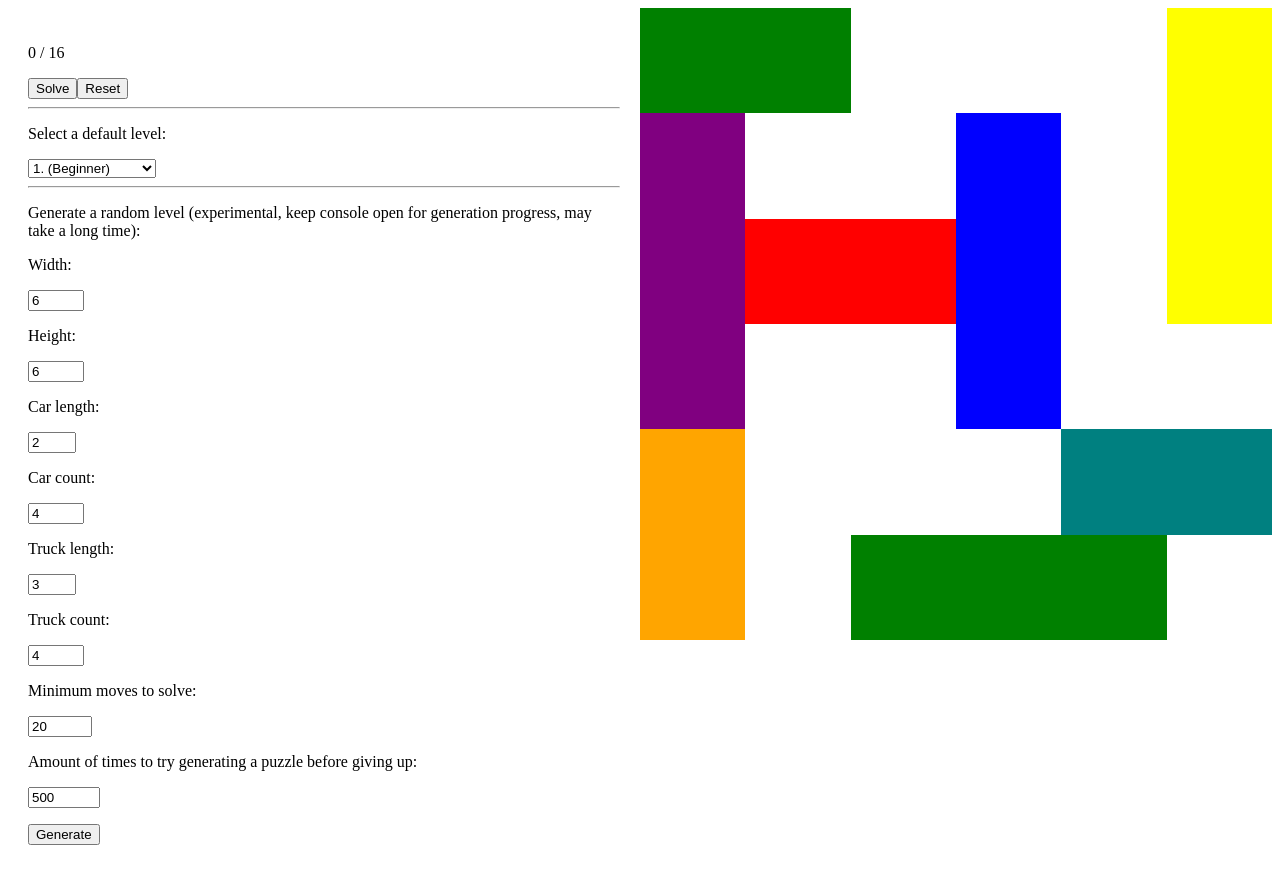
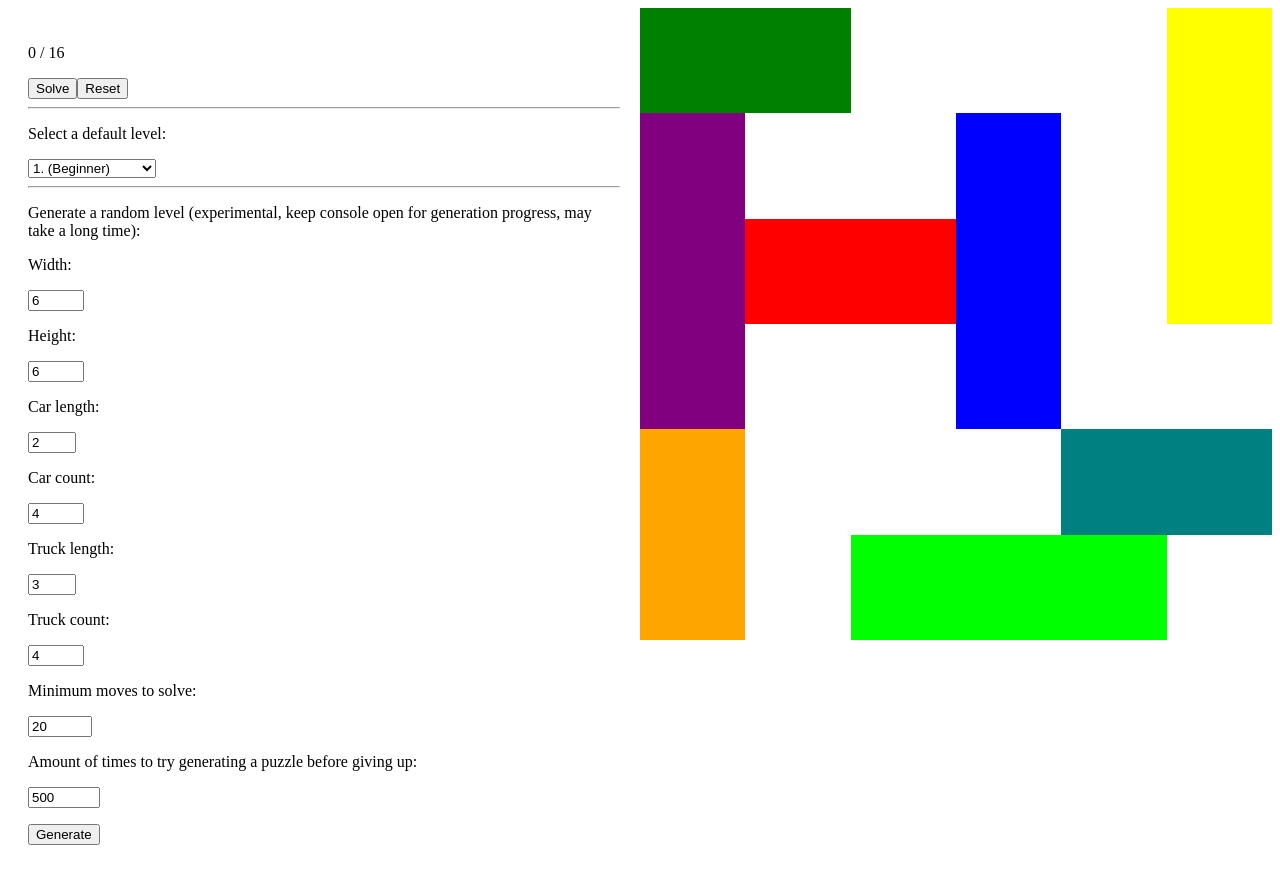
Before and after one commit to DannyGJdeJong/rush-hour, a Gatsby site: page / in a window 1280 px wide. Built offline with nearby package versions, Linux system fonts and the light colour scheme; Gatsby itself is replaced by a stand-in of ours.

Commit message:
Added more colors and changed selection color

```diff
--- a/src/components/Vehicle/Vehicle.tsx
+++ b/src/components/Vehicle/Vehicle.tsx
@@ -30,7 +30,7 @@ const StyledGridSquare = styled(GridSquare)<StyledGridSquareProps>`
 
   &.selected {
     border-style: solid;
-    border-color: white;
+    border-color: black;
   }
 `;
 
--- a/src/utils/Puzzles/Puzzles.ts
+++ b/src/utils/Puzzles/Puzzles.ts
@@ -21,7 +21,7 @@ export const HardCodedPuzzles: Puzzle[] = [
       { id: '1,2', coordinates: { x: 1, y: 2 }, orientation: Orientation.Horizontal, length: 2, color: 'red'    },
       { id: '5,0', coordinates: { x: 5, y: 0 }, orientation: Orientation.Vertical  , length: 3, color: 'yellow' },
       { id: '4,4', coordinates: { x: 4, y: 4 }, orientation: Orientation.Horizontal, length: 2, color: 'teal'   },
-      { id: '2,5', coordinates: { x: 2, y: 5 }, orientation: Orientation.Horizontal, length: 3, color: 'green'  },
+      { id: '2,5', coordinates: { x: 2, y: 5 }, orientation: Orientation.Horizontal, length: 3, color: 'lime'   },
       { id: '3,1', coordinates: { x: 3, y: 1 }, orientation: Orientation.Vertical  , length: 3, color: 'blue'   }
     ]
   },
@@ -37,13 +37,13 @@ export const HardCodedPuzzles: Puzzle[] = [
       { id: '4,1', coordinates: { x: 4, y: 1 }, orientation: Orientation.Vertical  , length: 3, color: 'yellow' },
       { id: '5,1', coordinates: { x: 5, y: 1 }, orientation: Orientation.Vertical  , length: 3, color: 'purple' },
       { id: '0,2', coordinates: { x: 0, y: 2 }, orientation: Orientation.Vertical  , length: 3, color: 'blue'   },
-      { id: '1,2', coordinates: { x: 1, y: 2 }, orientation: Orientation.Vertical  , length: 3, color: 'green'  },
+      { id: '1,2', coordinates: { x: 1, y: 2 }, orientation: Orientation.Vertical  , length: 3, color: 'lime'   },
       { id: '2,2', coordinates: { x: 2, y: 2 }, orientation: Orientation.Horizontal, length: 2, color: 'red'    },
-      { id: '2,3', coordinates: { x: 2, y: 3 }, orientation: Orientation.Vertical  , length: 2, color: 'blue'   },
-      { id: '3,3', coordinates: { x: 3, y: 3 }, orientation: Orientation.Vertical  , length: 2, color: 'green'  },
+      { id: '2,3', coordinates: { x: 2, y: 3 }, orientation: Orientation.Vertical  , length: 2, color: 'navy'   },
+      { id: '3,3', coordinates: { x: 3, y: 3 }, orientation: Orientation.Vertical  , length: 2, color: 'olive'  },
       { id: '4,4', coordinates: { x: 4, y: 4 }, orientation: Orientation.Horizontal, length: 2, color: 'grey'   },
       { id: '1,5', coordinates: { x: 1, y: 5 }, orientation: Orientation.Horizontal, length: 2, color: 'brown'  },
-      { id: '3,5', coordinates: { x: 3, y: 5 }, orientation: Orientation.Horizontal, length: 2, color: 'yellow' }
+      { id: '3,5', coordinates: { x: 3, y: 5 }, orientation: Orientation.Horizontal, length: 2, color: 'maroon' }
     ]
   },
   {
@@ -59,16 +59,16 @@ export const HardCodedPuzzles: Puzzle[] = [
       { id: '0,3', coordinates: { x: 0, y: 3 }, orientation: Orientation.Vertical  , length: 3, color: 'yellow' },
       { id: '1,3', coordinates: { x: 1, y: 3 }, orientation: Orientation.Vertical  , length: 2, color: 'blue'   },
       { id: '2,3', coordinates: { x: 2, y: 3 }, orientation: Orientation.Vertical  , length: 2, color: 'green'  },
-      { id: '3,3', coordinates: { x: 3, y: 3 }, orientation: Orientation.Horizontal, length: 3, color: 'blue'   },
-      { id: '3,4', coordinates: { x: 3, y: 4 }, orientation: Orientation.Vertical  , length: 2, color: 'purple' },
-      { id: '4,4', coordinates: { x: 4, y: 4 }, orientation: Orientation.Horizontal, length: 2, color: 'black'  },
+      { id: '3,3', coordinates: { x: 3, y: 3 }, orientation: Orientation.Horizontal, length: 3, color: 'navy'   },
+      { id: '3,4', coordinates: { x: 3, y: 4 }, orientation: Orientation.Vertical  , length: 2, color: 'silver' },
+      { id: '4,4', coordinates: { x: 4, y: 4 }, orientation: Orientation.Horizontal, length: 2, color: 'aqua'   },
       { id: '1,5', coordinates: { x: 1, y: 5 }, orientation: Orientation.Horizontal, length: 2, color: 'brown'  },
-      { id: '4,5', coordinates: { x: 4, y: 5 }, orientation: Orientation.Horizontal, length: 2, color: 'yellow' }
+      { id: '4,5', coordinates: { x: 4, y: 5 }, orientation: Orientation.Horizontal, length: 2, color: 'maroon' }
     ]
   }
 ];
 
-const availableColors = ['silver', 'gray', 'black', 'maroon', 'yellow', 'olive', 'lime', 'green', 'aqua', 'teal', 'blue', 'navy', 'fuchsia', 'purple'];
+const availableColors = ['silver', 'gray', 'maroon', 'yellow', 'olive', 'lime', 'green', 'aqua', 'teal', 'blue', 'navy', 'fuchsia', 'purple', 'azure', 'coral', 'cyan', 'deeppink', 'hotpink', 'khaki', 'ivory', 'orchid', 'peachpuff', 'wheat', 'tan'];
 
 // Very experimental puzzle generator
 // Apparently generating puzzles is quite hard
```
